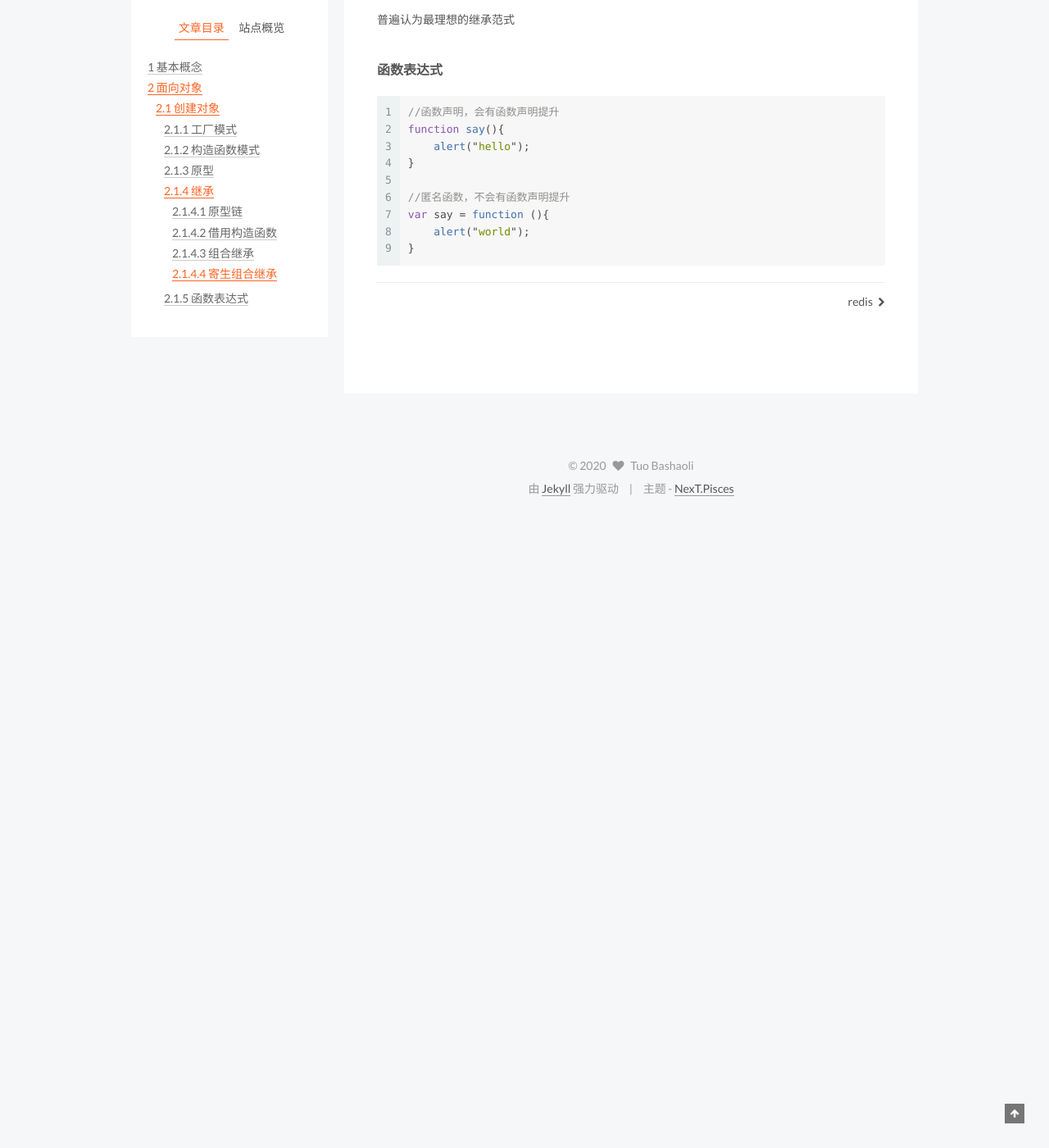
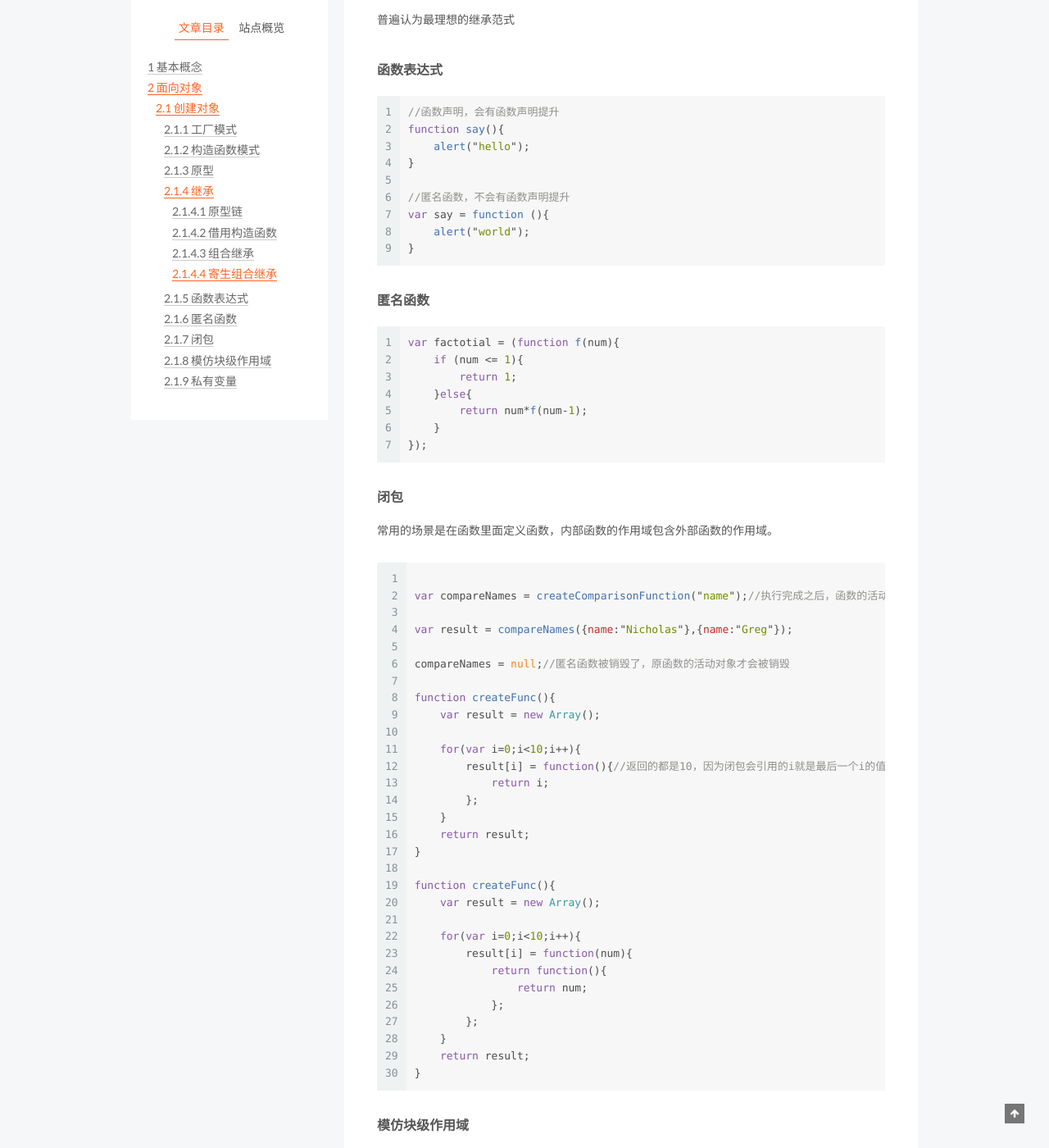
Before and after one commit to tuobashaoli/tuobashaoli.github.io, a Jekyll site: the page built from _posts/2020-05-13-javascript.markdown, in a window 1280 px wide and 1400 px high, scrolled down 10609 px. Shown: the whole window at 82% size. Built offline with Jekyll 4.4.1, drawn with Linux system fonts in a browser that asks for light colours; comment, search, counter and statistics services are not loaded; before the commit the page ends 11239 px from its top, so only the background shows below that; some of the changed text lies outside the part shown.

Commit message:
update javascript

````diff
--- a/_posts/2020-05-13-javascript.markdown
+++ b/_posts/2020-05-13-javascript.markdown
@@ -502,3 +502,111 @@ var say = function (){
     alert("world");
 }
 ```
+
+#### 匿名函数
+
+```javascript
+var factotial = (function f(num){
+    if (num <= 1){
+        return 1;
+    }else{
+        return num*f(num-1);
+    }
+});
+```
+
+#### 闭包
+
+常用的场景是在函数里面定义函数，内部函数的作用域包含外部函数的作用域。
+
+```javascript
+
+var compareNames = createComparisonFunction("name");//执行完成之后，函数的活动对象不会被销毁，其执行环境的作用域会被销毁
+
+var result = compareNames({name:"Nicholas"},{name:"Greg"});
+
+compareNames = null;//匿名函数被销毁了，原函数的活动对象才会被销毁
+
+function createFunc(){
+    var result = new Array();
+
+    for(var i=0;i<10;i++){
+        result[i] = function(){//返回的都是10，因为闭包会引用的i就是最后一个i的值
+	    return i;
+	};
+    }
+    return result;
+}
+
+function createFunc(){
+    var result = new Array();
+
+    for(var i=0;i<10;i++){
+        result[i] = function(num){
+            return function(){
+                return num;
+	    };
+        };
+    }
+    return result;
+}
+```
+
+#### 模仿块级作用域
+
+```javascript
+//定义这个函数并且立即执行
+(function(){
+    //这里是块级作用域
+})();
+```
+
+#### 私有变量
+
+```javascript
+对象的属性都是公有的，但是函数的参数、局部变量、和在函数内部定义的其他函数，可以认为是私有变量。
+```
+
+##### 静态私有变量
+
+```javascript
+(function(){
+    var name = "";
+    Person = function(value){
+        name = value;
+    };
+
+    Person.prototype.getName = function(){
+        return name;
+    };
+
+    Person.prototype.setName = function (value){
+        name = value;
+    };
+})();
+
+var p1 = new Person("Nicle");
+p1.setName("Gary");
+
+var p2 = new Person("Pony");
+p2.getName();
+```
+
+##### 模块模式
+
+```javascript
+var singleton = function(){
+    var privateVariable = 10;
+    function privateFunction(){
+        return false;
+    }
+
+    return {
+        publicProperty: true,
+	publicMethod:function(){
+            privateVariable++;
+	    return privateFunction();
+	}
+    };
+}
+```
````
